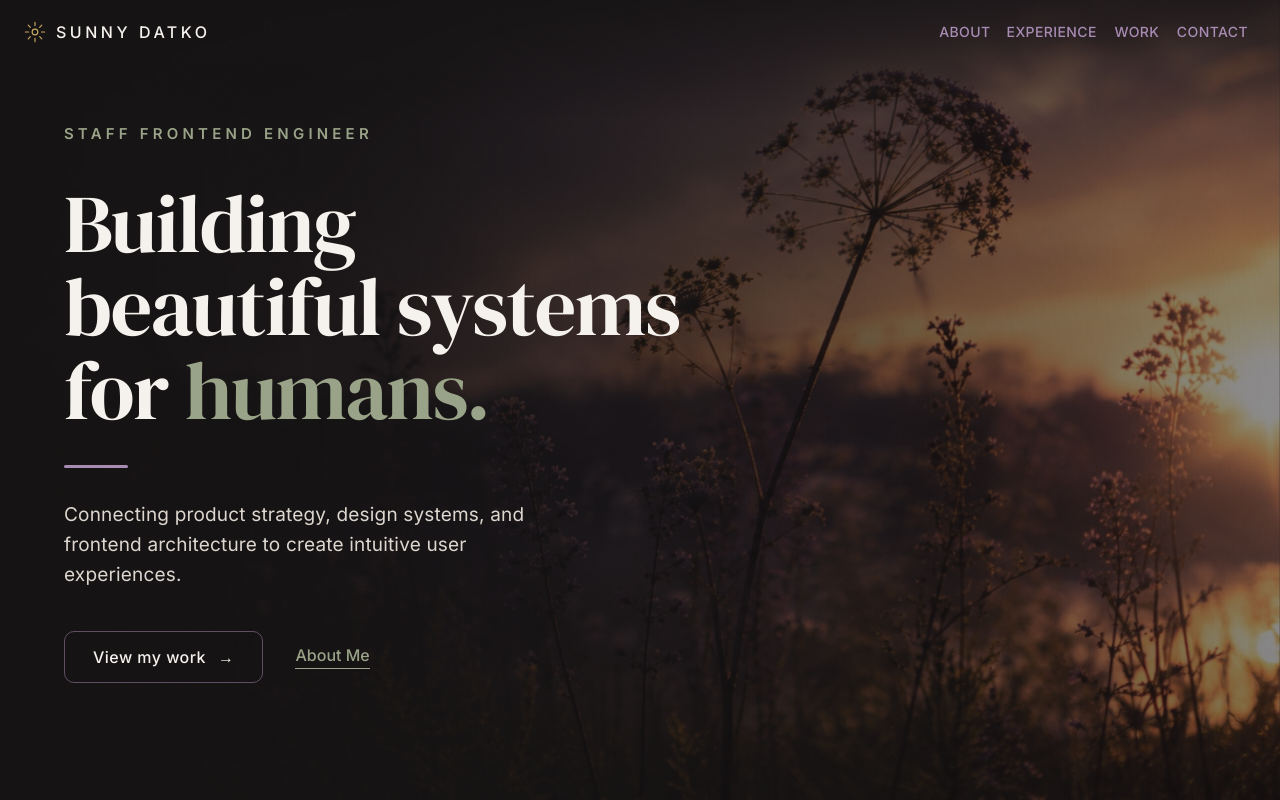
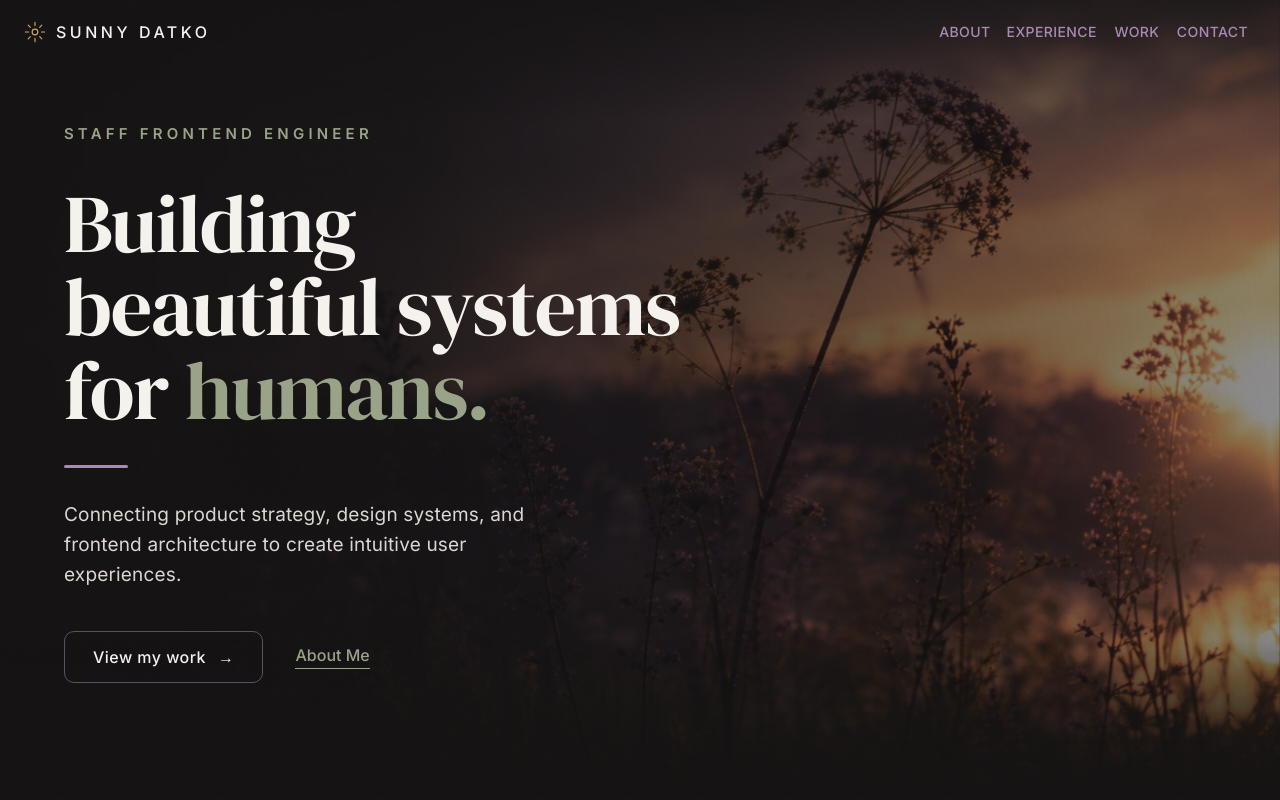
Before and after one commit to sunnydatko/sunny-datko, a React (Vite) app: page / in a window 1280 px wide. Shown: the top 800 px of the page. Built offline with nearby package versions, Linux system fonts and the light colour scheme.

Commit message:
blend hero image

```diff
--- a/src/components/Hero.tsx
+++ b/src/components/Hero.tsx
@@ -117,6 +117,21 @@ const Hero = () => {
         right: 0,
         height: 120,
         background: "linear-gradient(to bottom, rgba(21,19,19,0.72) 0%, transparent 100%)",
+        pointerEvents: "none",
+        zIndex: 1,
+      }}
+    />
+
+    {/* bottom gradient veil — softens the hero edge into the section below */}
+    <Box
+      aria-hidden
+      sx={{
+        position: "absolute",
+        bottom: 0,
+        left: 0,
+        right: 0,
+        height: 160,
+        background: "linear-gradient(to top, rgba(21,19,19,1) 0%, rgba(21,19,19,0.6) 50%, transparent 100%)",
         pointerEvents: "none",
         zIndex: 1,
       }}
```
